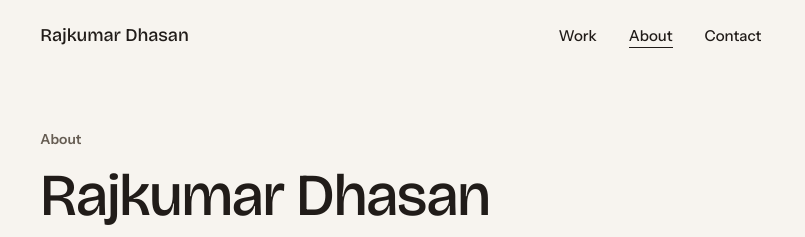
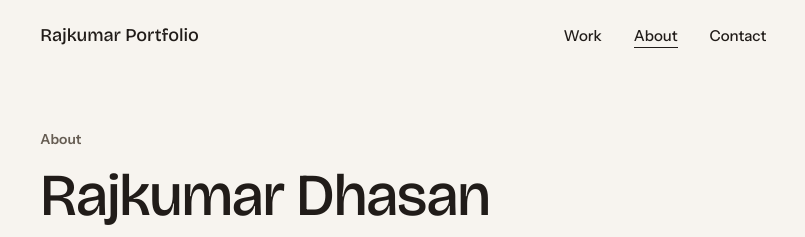
Before and after one commit to RajkumarDhasan/Draj_PortFolio_Live, an Astro site in the folder site/: page /about in a window 1280 px wide. Shown: the top 237 px of the page, 14-819 px from the left. Built offline with nearby package versions, Linux system fonts and the light colour scheme; Astro itself is replaced by a stand-in of ours.

Commit message:
Use Rajkumar Portfolio as site title

```diff
--- a/site/src/components/SiteHeader.astro
+++ b/site/src/components/SiteHeader.astro
@@ -10,7 +10,7 @@ const prefix = home ? '' : base;
 
 <header class="site-header" data-header>
   <div class="wrap site-header__inner">
-    <a class="site-header__name" href={home ? '#top' : base}>Rajkumar Dhasan</a>
+    <a class="site-header__name" href={home ? '#top' : base}>Rajkumar Portfolio</a>
     <nav class="site-header__nav" aria-label="Main">
       <a href={`${prefix}#work`} class="site-header__work">Work</a>
       <a href={`${base}about/`} aria-current={current === 'about' ? 'page' : undefined}>About</a>
--- a/site/src/layouts/CaseStudy.astro
+++ b/site/src/layouts/CaseStudy.astro
@@ -27,7 +27,7 @@ const { project, lead, meta, note, designed, decisions, chapters, headerScreens,
 const base = import.meta.env.BASE_URL;
 ---
 
-<Base title={`${project.name} case study, Rajkumar Dhasan`} description={lead}>
+<Base title={`${project.name} case study | Rajkumar Portfolio`} description={lead}>
   {
     rememberScreen && (
       <Fragment slot="head">
--- a/site/src/pages/about/index.astro
+++ b/site/src/pages/about/index.astro
@@ -43,7 +43,7 @@ const projectMethods = [
 ---
 
 <Base
-  title="About Rajkumar Dhasan, UX/UI - Product Designer"
+  title="About | Rajkumar Portfolio"
   description="Rajkumar Dhasan designs websites and apps. Learn about his approach, design systems and product work for Taggo, TheEvents and ClinicClick."
   current="about"
 >
--- a/site/src/pages/index.astro
+++ b/site/src/pages/index.astro
@@ -8,7 +8,7 @@ import { projects, contact } from '../data/projects';
 ---
 
 <Base
-  title="Rajkumar Dhasan, UX/UI - Product Designer"
+  title="Rajkumar Portfolio | Product Designer"
   description="Product design across websites and apps. Explore the decisions behind Taggo, TheEvents and Noma, and website work including ClinicClick."
   home
 >
```
